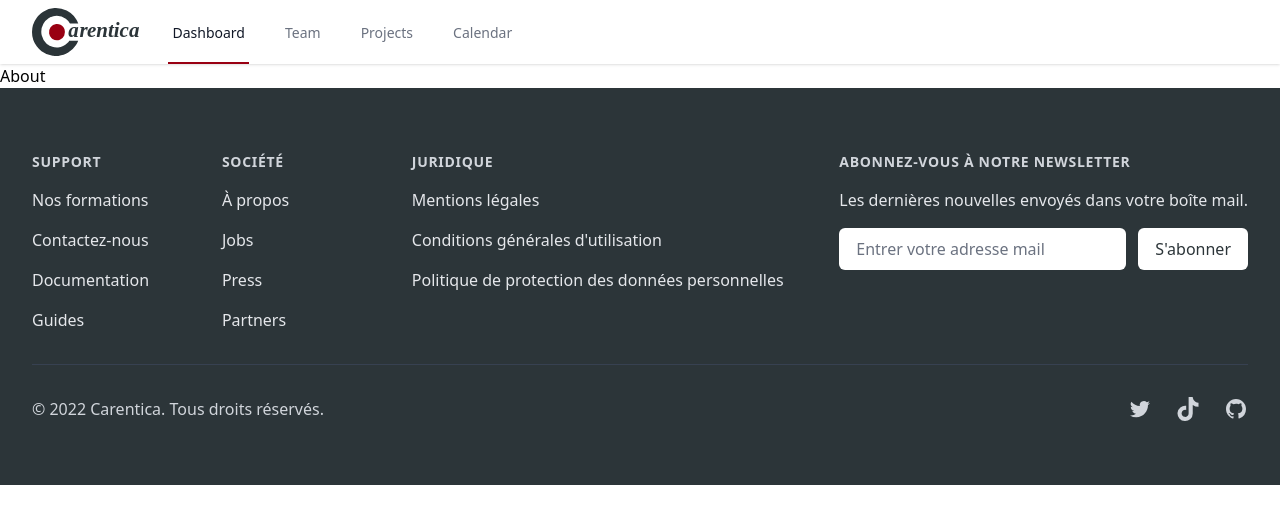
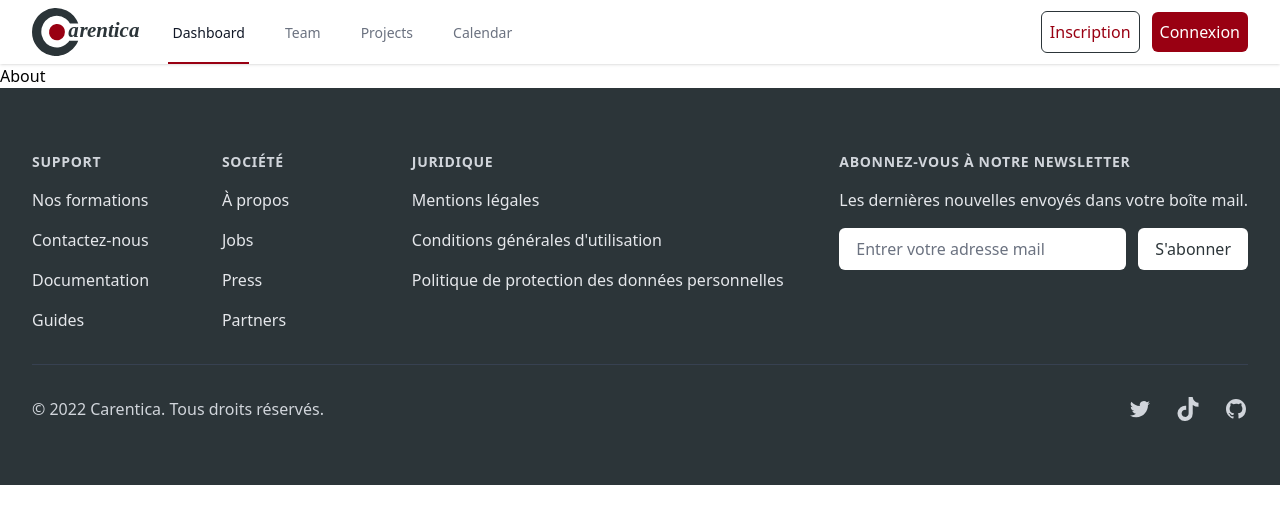
Before and after one commit to Carentica/carentica-front, a Nuxt app: page /about in a window 1280 px wide. Shown: the top 524 px of the page. Built offline with nearby package versions, Linux system fonts and the light colour scheme.

Commit message:
finish navbar

```diff
--- a/components/NavBar.vue
+++ b/components/NavBar.vue
@@ -43,16 +43,16 @@
           </div>
         </div>
 
-        <div class="hidden flex items-center">
+        <div class="hidden md:flex items-center">
           <div class="flex-shrink-0">
 
             <button type="button"
-              class="inline-flex items-center md:p-1 lg:p-2 border border-gunmetal md:text-sm lg:text-base font-medium rounded-md text-carmine bg-white hover:bg-gray-200">
+              class="inline-flex items-center p-2 lg:p-2 border border-gunmetal md:text-sm lg:text-base font-medium rounded-md text-carmine bg-white hover:bg-gray-200">
               <span>Inscription</span>
             </button>
 
             <button type="button"
-              class="inline-flex items-center md:p-1 lg:p-2  md:text-sm lg:text-base font-medium rounded-md text-white bg-carmine hover:bg-gunmetal">
+              class="inline-flex items-center p-2 ml-3 lg:p-2 md:text-sm lg:text-base font-medium rounded-md text-white bg-carmine hover:bg-gunmetal">
               <span>Connexion</span>
             </button>
 
```
